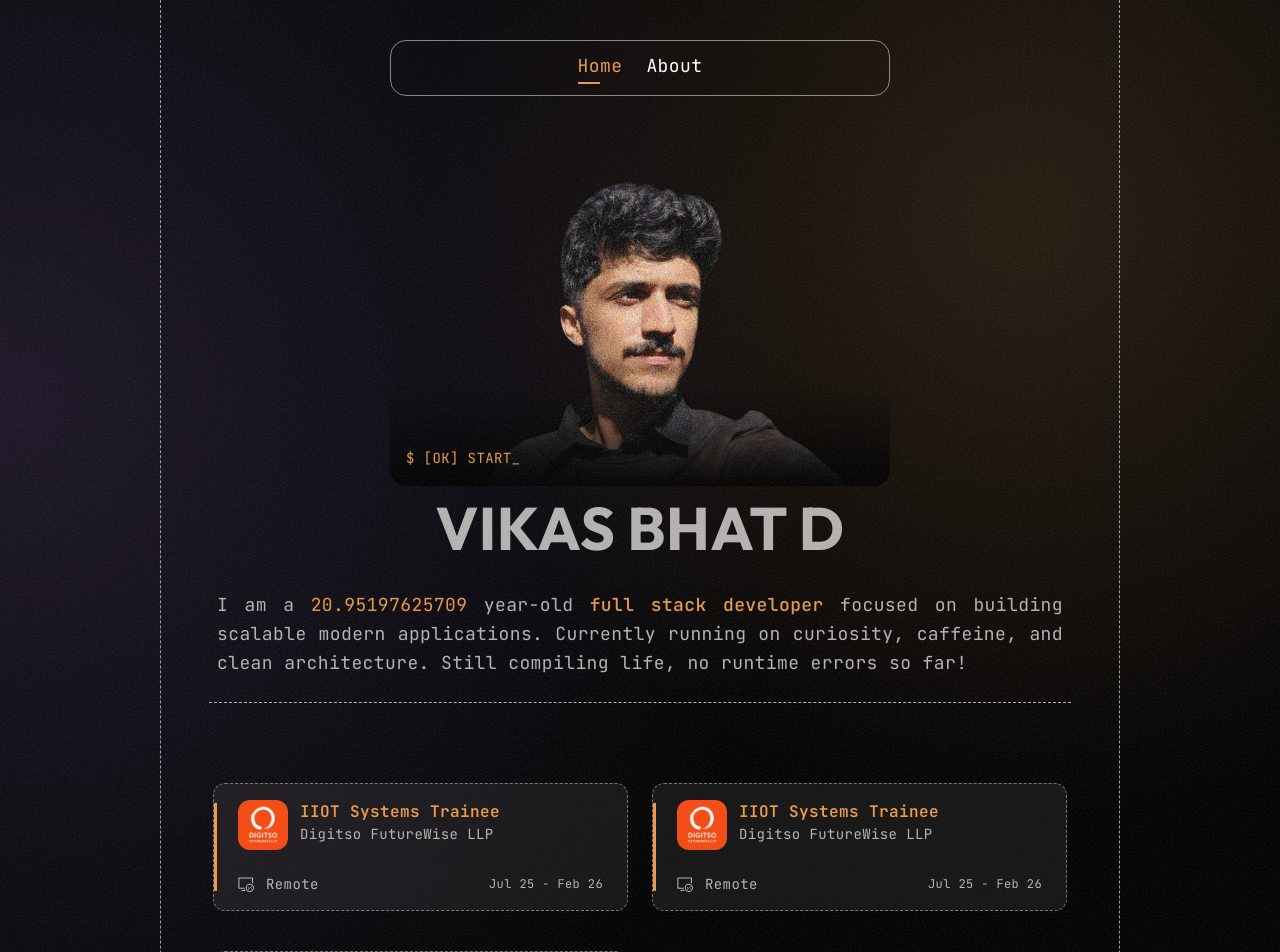
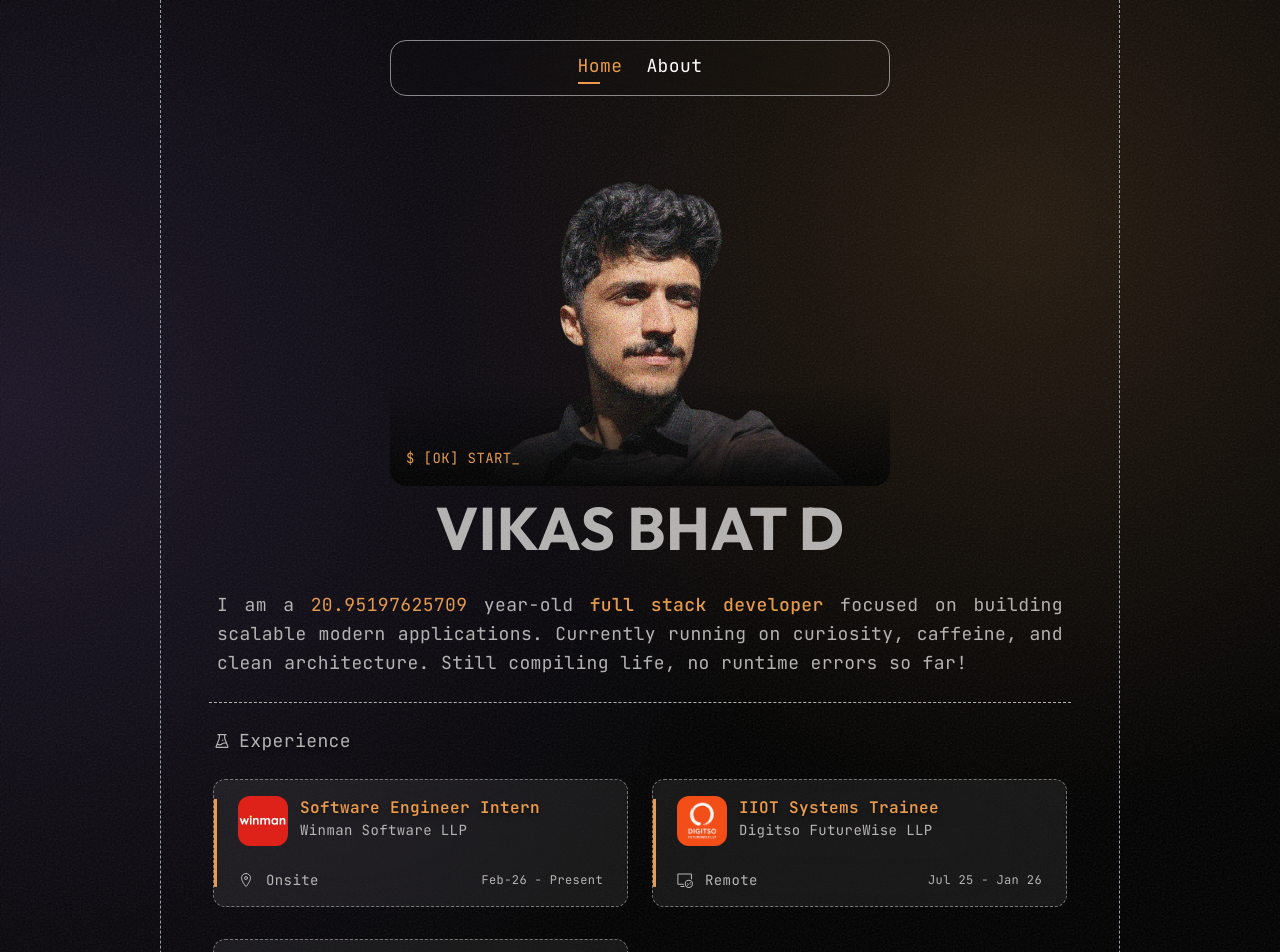
Before and after one commit to vikas-bhat-d/portfolio-v2, a Next.js app: page / in a window 1280 px wide. Shown: the top 952 px of the page. Built offline with nearby package versions, Linux system fonts and the light colour scheme.

Commit message:
animation for experience section

```diff
--- a/components/experience.tsx
+++ b/components/experience.tsx
@@ -1,16 +1,60 @@
+"use client"
 import { experiences } from "@/lib/data";
 import ExperienceCard from "./ui/experience-card";
+import { AiOutlineExperiment } from "react-icons/ai";
+import { easeIn, easeOut, motion } from "motion/react";
+
+const containerVariants = {
+  hidden: { opacity: 0 },
+  visible: {
+    opacity: 1,
+    transition: {
+      staggerChildren: 0.12,
+    },
+  },
+};
+
+const itemVariants = {
+  hidden: {
+    opacity: 0,
+    y: 24,
+    scale:0.9
+  },
+  visible: {
+    opacity: 1,
+    y: 0,
+    scale:1,
+    transition: {
+      duration: 0.6,
+      ease:[easeOut,easeIn]
+    },
+  },
+  exit: {
+    opacity: 0,
+    y: 24,
+  }
+};
+
 
 const Experience = () => {
   return (
-    <section
-      id="experience"
-      className="mt-16 px-2 md:px-1"
+    <section id="experience" className="mt-6 px-2 md:px-1">
+
+      <div className="flex text-secondary items-center gap-2 text-md text-shadow-lg md:text-lg">
+        <AiOutlineExperiment />
+        Experience
+      </div>
+
+      <motion.div
+        className="mt-4 grid grid-cols-1 lg:grid-cols-2 gap-6"
+        variants={containerVariants}
+        initial="hidden"
+        whileInView="visible"
+        viewport={{ once: true, margin: "-80px" }}
       >
-      <div className="grid grid-cols-1 lg:grid-cols-2 gap-6">
         {experiences.map((item, idx) => (
+          <motion.div key={idx} variants={itemVariants} initial="hidden" whileInView="visible" viewport={{once:true}}>
             <ExperienceCard
-            key={idx}
               logo={item.logo}
               jobTitle={item.jobTitle}
               companyName={item.companyName}
@@ -19,8 +63,9 @@ const Experience = () => {
               period={item.period}
               isPresent={item.isPresent}
             />
+          </motion.div>
         ))}
-      </div>
+      </motion.div>
     </section>
   );
 };
--- a/components/ui/experience-card.tsx
+++ b/components/ui/experience-card.tsx
@@ -8,14 +8,14 @@ import { Experience } from '@/types/experience';
 
 const ExperienceCard = ({logo,companyName,jobTitle,jobType,location, period, isPresent=false }:Experience) => {
   return (
-    <div className=' mt-4 px-6 py-4 border-[0.5px] bg-secondary/10 hover:bg-secondary/15 transition-all duration-300 border-secondary/60 rounded-xl w-full border-dashed backdrop-blur-3xl relative z-10 flex flex-col gap-6'>
+    <div className=' mt-2 px-6 py-4 border-[0.5px] bg-secondary/10 hover:bg-secondary/15 transition-all duration-300 border-secondary/60 rounded-xl w-full border-dashed backdrop-blur-3xl relative z-10 flex flex-col gap-6'>
       <div className='absolute min-h-[70%] bg-primary w-[3px] z-50 top-1/2 -translate-y-1/2 left-0'/>
 
 
       <div className='flex gap-3 items-start'>
         <Image src={logo} alt='companyLogo' className='h-[50px] w-[50px]  aspect-square rounded-xl'/>
         <div className='flex flex-col items-start'>
-          <div className='text-primary text-md font-semibold'>
+          <div className='text-primary text-md text-shadow-lg font-semibold'>
             {jobTitle}
           </div>
           <div className='text-secondary text-sm'>
@@ -26,9 +26,9 @@ const ExperienceCard = ({logo,companyName,jobTitle,jobType,location, period, isP
 
       <div className='flex items-center justify-between w-full'>
         <div className='flex text-secondary gap-2 items-center text-xs'>
-            {jobType==="Onsite" && <IoLocationOutline />}
+            {jobType==="Onsite" && <IoLocationOutline size={16} className='text-secondary'/>}
             {jobType==="Remote" && <VscRemoteExplorer size={16} className='text-secondary'/> }
-            {jobType==="Onsite" && <SlCalender />}
+            {jobType==="Hybrid" && <SlCalender size={16} className='text-secondary'/>}
 
             <span className='text-sm ml-1'>{jobType} {location?"-"+location:""}</span>
         </div>
--- a/lib/data.ts
+++ b/lib/data.ts
@@ -1,13 +1,16 @@
 import { Experience } from "@/types/experience";
 import digitsoLogo from "@/public/digitso_logo.jpeg"
+import winmanLogo from "@/public/winmanLogo.jpeg"
+import aitchNuLogo from "@/public/aitchNuLogo.jpeg"
 
 export const experiences:Experience[]=[
     {
-        companyName:"Digitso FutureWise LLP",
-        logo:digitsoLogo,
-        jobTitle:"IIOT Systems Trainee",
-        jobType:"Remote",
-        period:"Jul 25 - Feb 26"
+        companyName:"Winman Software LLP",
+        logo:winmanLogo,
+        jobTitle:"Software Engineer Intern",
+        jobType:"Onsite",
+        period:"Feb-26 - Present",
+        isPresent:true
 
     },
     {
@@ -15,15 +18,15 @@ export const experiences:Experience[]=[
         logo:digitsoLogo,
         jobTitle:"IIOT Systems Trainee",
         jobType:"Remote",
-        period:"Jul 25 - Feb 26"
+        period:"Jul 25 - Jan 26"
 
     },
     {
-        companyName:"Digitso FutureWise LLP",
-        logo:digitsoLogo,
-        jobTitle:"IIOT Systems Trainee",
+        companyName:"AitchNu Global Technologies",
+        logo:aitchNuLogo,
+        jobTitle:"Web Development Intern",
         jobType:"Remote",
-        period:"Jul 25 - Feb 26"
+        period:"Dec 24 - Jan 25"
 
     }
 ]
```
Also changed, not shown: public/aitchNuLogo.jpeg (added), public/winmanLogo.jpeg (added). Lines whose indentation alone changed are shown as unchanged.
